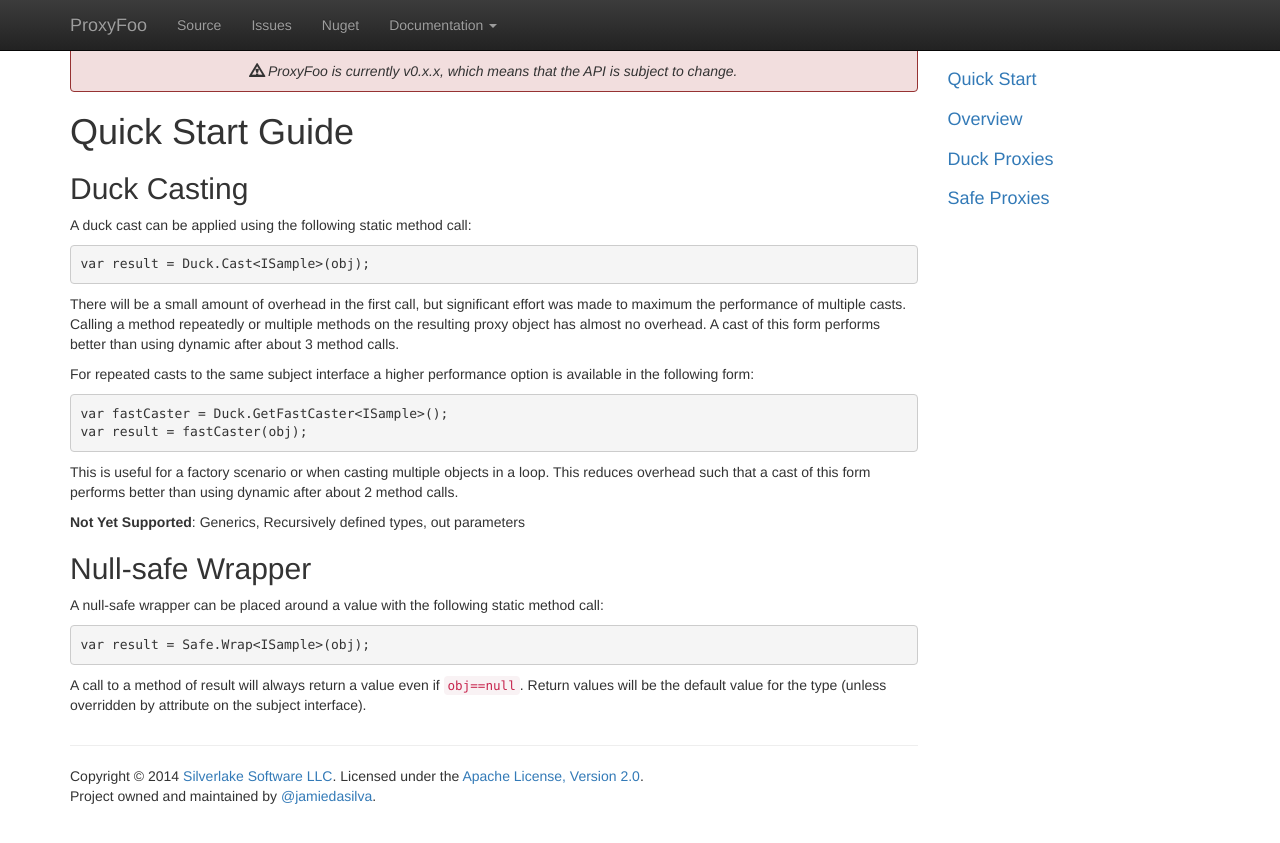
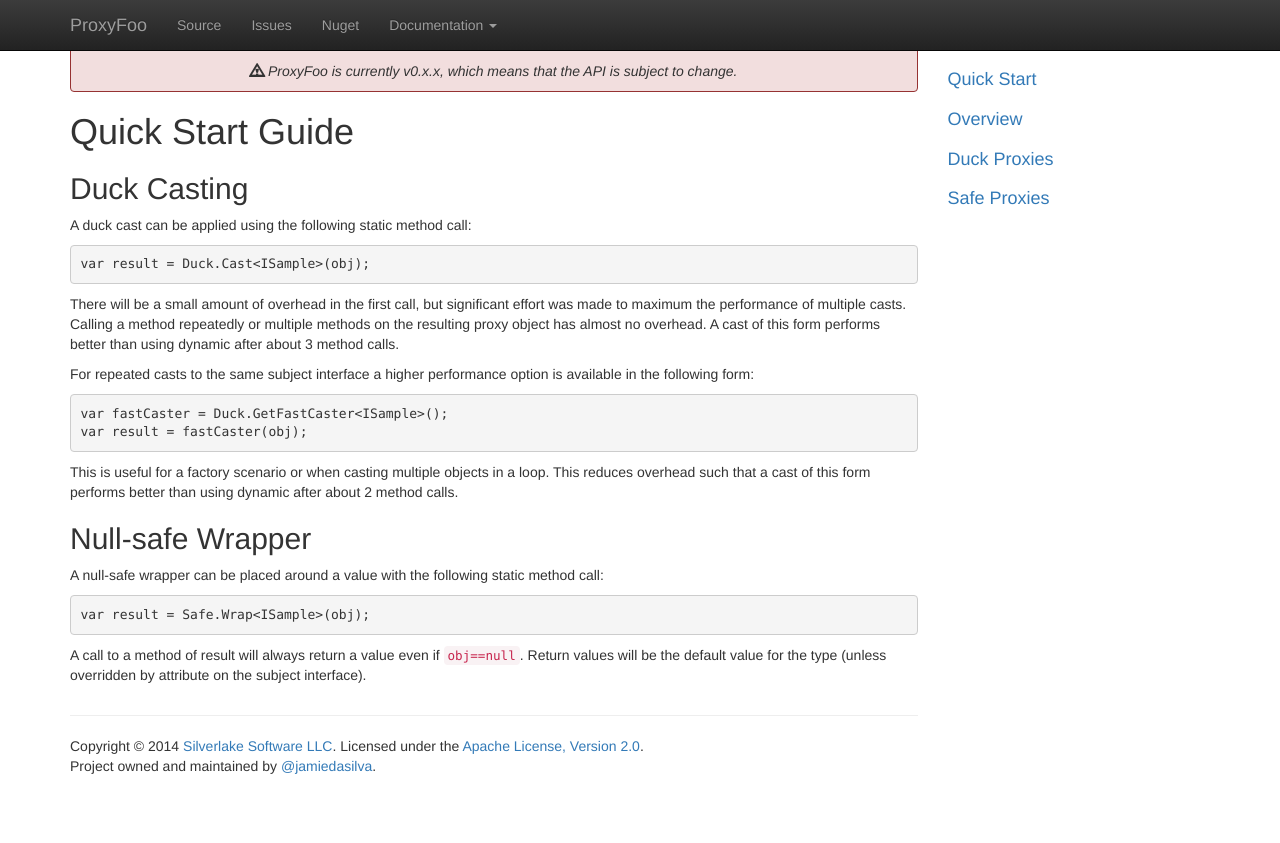
Before and after one commit to ProxyFoo/ProxyFoo.github.io, a Jekyll site: the page built from docs/quickstart/index.md, in a window 1280 px wide. Shown: the top 843 px of the page. Built offline with Jekyll 4.4.1, drawn with Linux system fonts in a browser that asks for light colours; nearby versions of some CDN libraries; Markdown is read by kramdown in place of the engine named in the settings.

Commit message:
Update to match last release and typo fix

```diff
--- a/docs/quickstart/index.md
+++ b/docs/quickstart/index.md
@@ -31,9 +31,6 @@
 loop.  This reduces overhead such that a cast of this form performs better than
 using dynamic after about 2 method calls.
 
-**Not Yet Supported**:
-Generics, Recursively defined types, out parameters
-
 ##Null-safe Wrapper
 
 A null-safe wrapper can be placed around a value with the following static method call:
```
Also changed, not shown: docs/duckproxies/index.md (+1 -1 lines).
